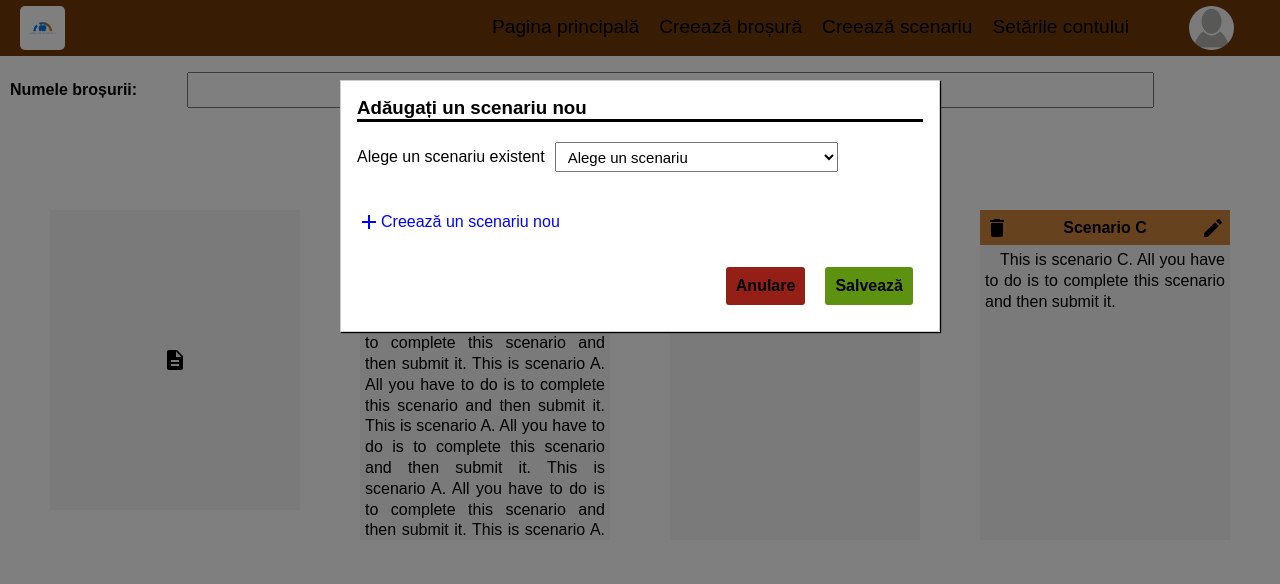
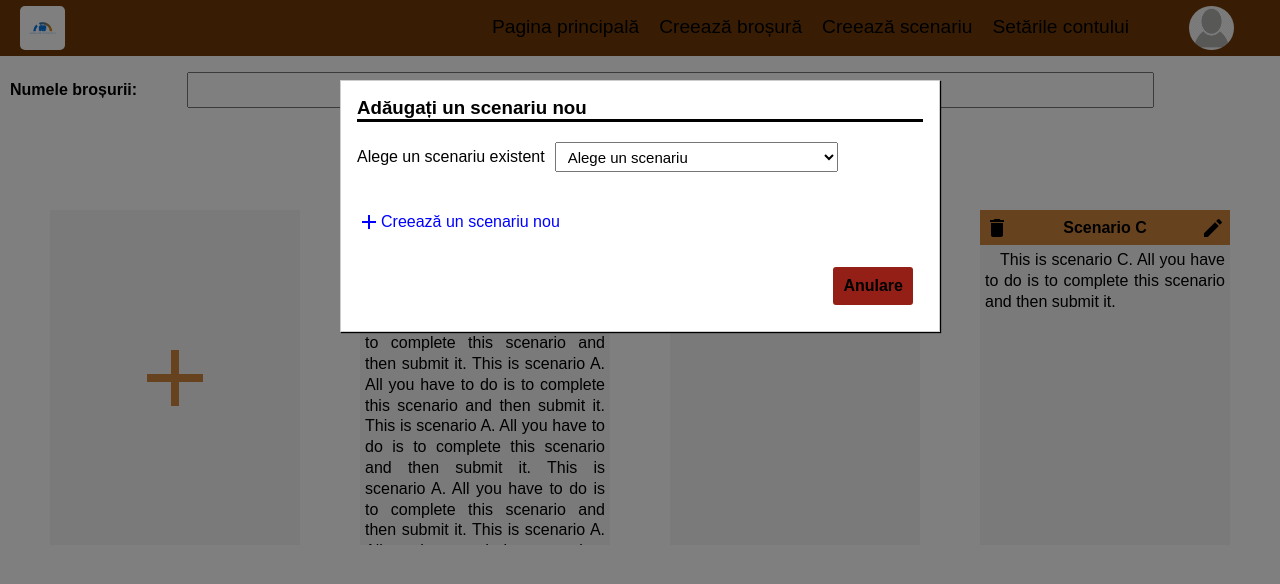
Before and after one commit to LeancaBogdan/ManagingConflicts, a React (Create React App) app in the folder managing_conflicts/: page / in a window 1280 px wide. Both pictures are taken after a click on the element 175 px from the left and 360 px from the top of the page. Shown: the top 584 px of the page. Built offline with nearby package versions, Linux system fonts and the light colour scheme.

Commit message:
add scenario to brochure

```diff
--- a/managing_conflicts/src/components/CardsGrid/EmptyCard/EmptyCard.js
+++ b/managing_conflicts/src/components/CardsGrid/EmptyCard/EmptyCard.js
@@ -1,7 +1,7 @@
 import React, { Component } from 'react'
 
 import classes from './EmptyCard.module.css'
-import Description from '@material-ui/icons/Description'
+import Add from '@material-ui/icons/Add'
 
 
 class EmptyCard extends Component {
@@ -9,7 +9,7 @@ class EmptyCard extends Component {
     return (
       <div className={classes.EmptyCard} onClick={this.props.clicked}>
         <div className={classes.EmptyCardBody}>
-          <Description />
+          <Add className={classes.AddIcon}/>
         </div>
       </div>
     )
--- a/managing_conflicts/src/components/CardsGrid/EmptyCard/EmptyCard.module.css
+++ b/managing_conflicts/src/components/CardsGrid/EmptyCard/EmptyCard.module.css
@@ -3,6 +3,12 @@
   height: 300px;
   margin: 30px;
 }
+.EmptyCard {
+  width: 250px;
+  height: 335px;
+  margin: 30px;
+}
+
 .EmptyCardBody {
   background-color: whitesmoke;
   width: 100%;
@@ -14,11 +20,11 @@
   justify-content: center;
 }
 
-.Description {
-  width: 100%;
-  height: 100%;
-}
-
 .EmptyCardBody:hover{
   opacity: 70%;
 }
+
+.AddIcon {
+  transform: scale(4.0);
+  color: peru;
+}
--- a/managing_conflicts/src/containers/Brochure/Brochure.js
+++ b/managing_conflicts/src/containers/Brochure/Brochure.js
@@ -32,7 +32,8 @@ class Brochure extends Component {
     brochure_id: "asccadsbnc",
     name: "",
     scenarios: sceanrios_dummy,
-    showModal: false
+    showModal: false,
+    selectedBrochureId: "",
   }
 
   brochureNameChangedHander = (event) => {
@@ -52,6 +53,12 @@ class Brochure extends Component {
     alert("Pam pam pam")
   }
 
+  selectedHandler = (event) => {
+    const id = event.target.value
+    console.log(id)
+    this.setState({selectedBrochureId: id})
+  }
+
   render() {
     return (
       <Auxiliary>
@@ -60,7 +67,9 @@ class Brochure extends Component {
           modalClosed={this.closeModalHandler}>
             <BrochureModal
               saved={this.saveClickedHandler}
-              canceled={this.closeModalHandler}/>
+              canceled={this.closeModalHandler}
+              selected={this.selectedHandler}
+              selectedId={this.state.selectedBrochureId}/>
         </Modal>
         <div className={classes.BrochureName}>
           <label>Numele broșurii:</label>
--- a/managing_conflicts/src/containers/Brochure/BrochureModal/BrochureModal.js
+++ b/managing_conflicts/src/containers/Brochure/BrochureModal/BrochureModal.js
@@ -27,16 +27,18 @@ const sceanrios_dummy = [
 
 const brochureModal = (props) => {
   const options = sceanrios_dummy.map( scenario => {
-    return <option>{scenario.name}</option>
+    return <option value={scenario.id}>{scenario.name}</option>
   })
+
+  const saveButton = props.selectedId !== "" ? <Button btnType="Success" clicked={props.saved}>Salvează</Button> : null
 
   return (
     <div>
       <h3 className={classes.ModalTitle}>Adăugați un scenariu nou</h3>
       <div className={classes.ScenarioSelector}>
         <label>Alege un scenariu existent</label>
-        <select>
-          <option>Alege un scenariu</option>
+        <select onChange={props.selected}>
+          <option value="">Alege un scenariu</option>
           {options}
         </select>
       </div>
@@ -47,9 +49,7 @@ const brochureModal = (props) => {
         <Button
           btnType="Danger"
           clicked={props.canceled}>Anulare</Button>
-        <Button
-          btnType="Success"
-          clicked={props.saved}>Salvează</Button>
+        {saveButton}
       </div>
     </div>
   )
```
